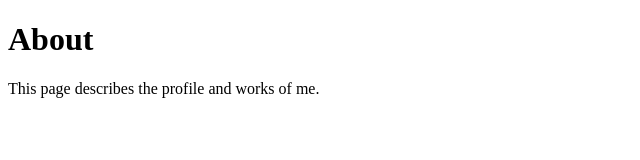
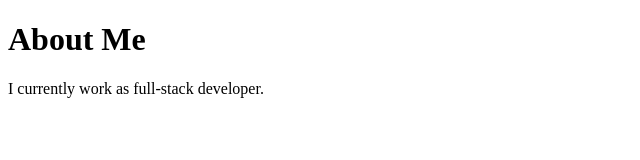
Before and after one commit to laptopisasset/gatsby-bootcamp, a Gatsby site: page /about in a window 1280 px wide. Shown: the whole page, without its empty margins (0-640 px from the left). Built offline with nearby package versions, Linux system fonts and the light colour scheme; Gatsby itself is replaced by a stand-in of ours.

Commit message:
about page chnages.

```diff
--- a/src/pages/about.js
+++ b/src/pages/about.js
@@ -3,8 +3,8 @@ import React from "react"
 const AboutPage = () => {
   return (
     <div>
-      <h1>About</h1>
-      <p>This page describes the profile and works of me.</p>
+      <h1>About Me</h1>
+      <p>I currently work as full-stack developer.</p>
     </div>
   )
 }
```
